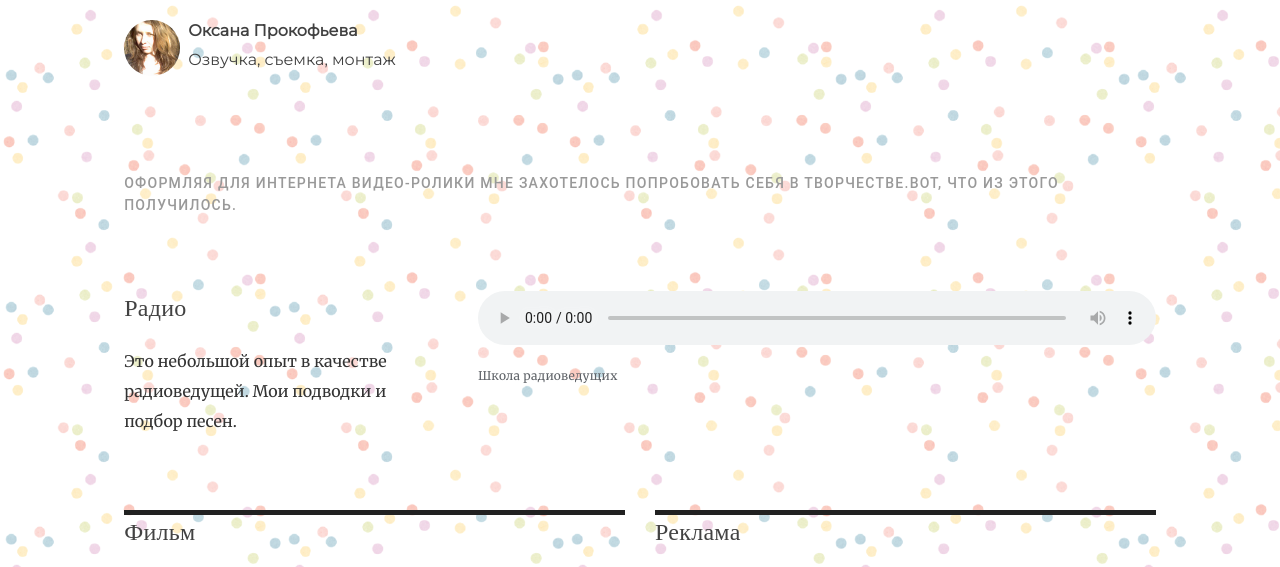
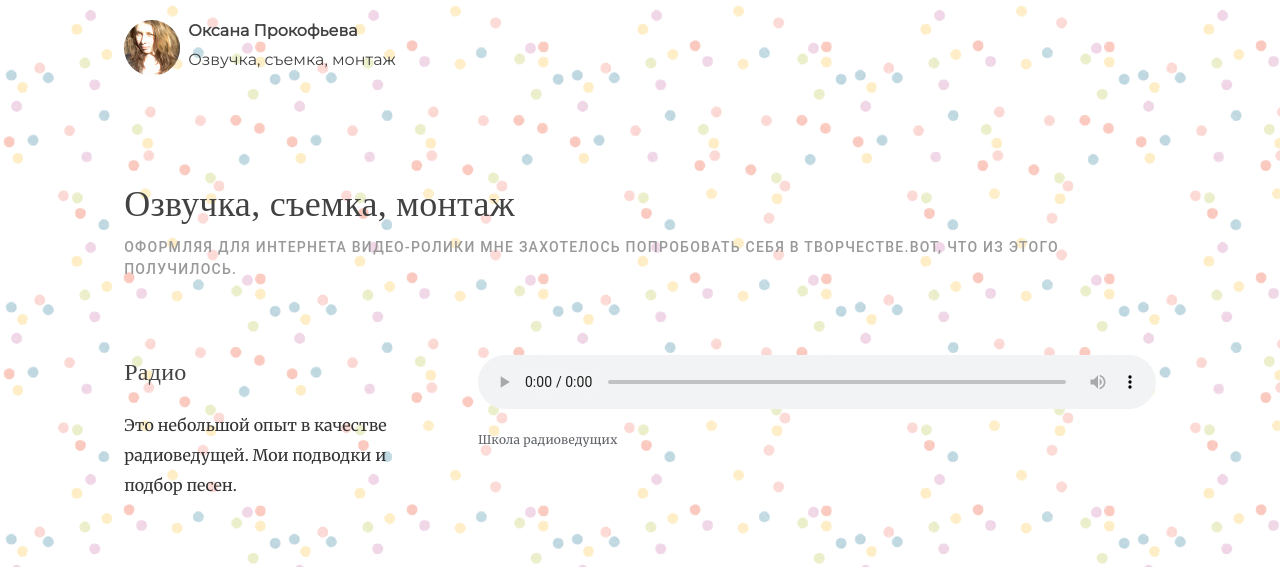
Before and after one commit to cvkp/cvkp.github.io, a Jekyll site: the page video/index.html, which Jekyll copies as it is, in a window 1280 px wide and 900 px high, cut to the strip 0-567 px from the top of the window. Built offline with Jekyll 4.4.1, drawn with Linux system fonts in a browser that asks for light colours; nearby versions of some CDN libraries; library files that are not in the unit come from our copies.

Commit message:
Update index.html

```diff
--- a/video/index.html
+++ b/video/index.html
@@ -93,6 +93,7 @@
                 <div class="col-md-12">
 
                     <div class="pageHeading">
+                        <h1 class="mainHeading">Озвучка, съемка, монтаж</h1>
 
                         <h4 class="subHeading">Оформляя для интернета видео-ролики мне
                             захотелось попробовать себя в творчестве.Вот, что из этого получилось. </h4>
```
